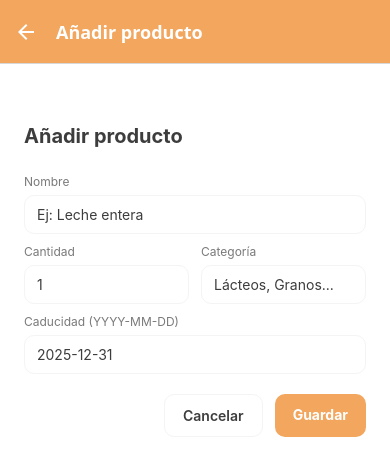
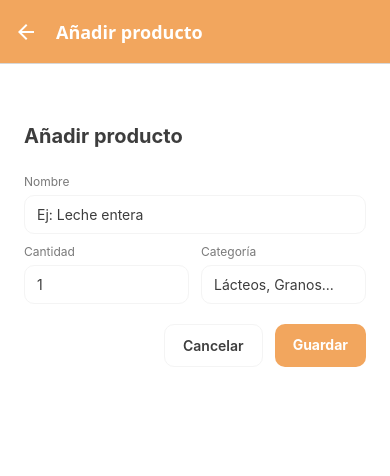
Before and after one commit to RogerCL24/pti-scan2cook, a React Native app in the folder mobile/: screen /AddProduct in a window 390 px wide. Shown: the top 476 px of the page. Built offline with nearby package versions, Linux system fonts and the light colour scheme.

Commit message:
refactor(mobile): remove expiration_date field from products
- Remove expiration date input from AddProductScreen
- Remove expiration date display from PantryScreen
- Simplify product form (name, quantity, category only)

```diff
--- a/mobile/src/screens/AddProductScreen.js
+++ b/mobile/src/screens/AddProductScreen.js
@@ -17,7 +17,6 @@ export default function AddProductScreen({ navigation }) {
     name: '',
     quantity: '1',
     category: '',
-    expiration_date: '',
   });
   const [saving, setSaving] = useState(false);
 
@@ -35,10 +34,9 @@ export default function AddProductScreen({ navigation }) {
         name,
         quantity,
         category: form.category?.trim() || undefined,
-        expiration_date: form.expiration_date?.trim() || undefined,
       });
       Alert.alert('Guardado', 'Producto añadido.');
-      navigation.goBack(); // Pantry se recarga al enfocar
+      navigation.goBack();
     } catch (e) {
       Alert.alert('Error', e.message || 'No se pudo crear el producto');
     } finally {
@@ -83,14 +81,6 @@ export default function AddProductScreen({ navigation }) {
           />
         </View>
       </View>
-
-      <Text style={styles.label}>Caducidad (YYYY-MM-DD)</Text>
-      <TextInput
-        style={styles.input}
-        value={form.expiration_date}
-        onChangeText={(t) => setForm((f) => ({ ...f, expiration_date: t }))}
-        placeholder="2025-12-31"
-      />
 
       <View style={styles.actions}>
         <Pressable
--- a/mobile/src/screens/PantryScreen.js
+++ b/mobile/src/screens/PantryScreen.js
@@ -96,11 +96,6 @@ export default function PantryScreen({ navigation }) {
             </View>
           )}
         </View>
-        {item.expiration_date && (
-          <Text style={styles.expirationText}>
-            Caduca: {new Date(item.expiration_date).toLocaleDateString('es-ES')}
-          </Text>
-        )}
       </View>
 
       <Pressable style={styles.deleteButton} onPress={() => handleDelete(item)}>
```
